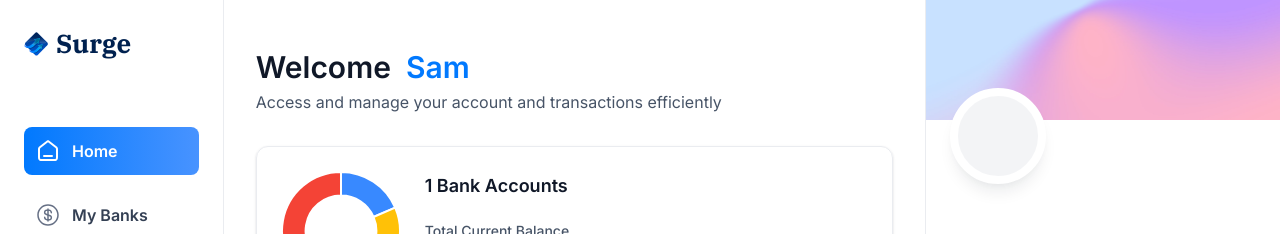
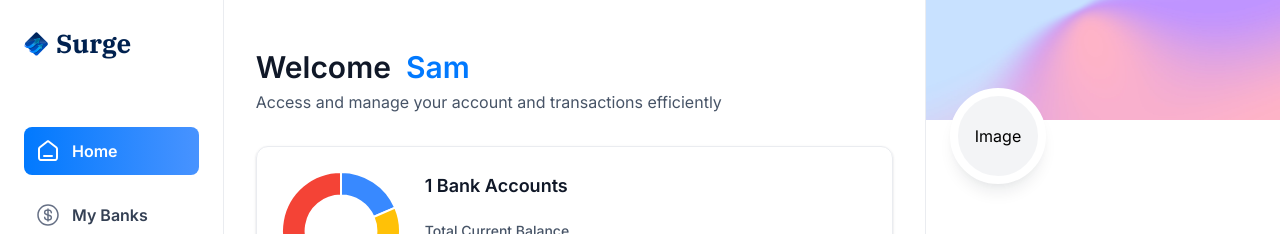
Before and after one commit to kokombo/surge-banking, a Next.js app: page / in a window 1280 px wide. Shown: the top 234 px of the page. Built offline with nearby package versions, Linux system fonts and the light colour scheme.

Commit message:
right sidebar

```diff
--- a/src/components/right-sidebar.tsx
+++ b/src/components/right-sidebar.tsx
@@ -5,7 +5,7 @@ const RightSidebar = ({ user, transactions, banks }: RightSidebarProps) => {
         <div className="profile-banner" />
 
         <div className="profile">
-          <div className="profile-img"></div>
+          <div className="profile-img">Image</div>
         </div>
       </section>
     </aside>
```
